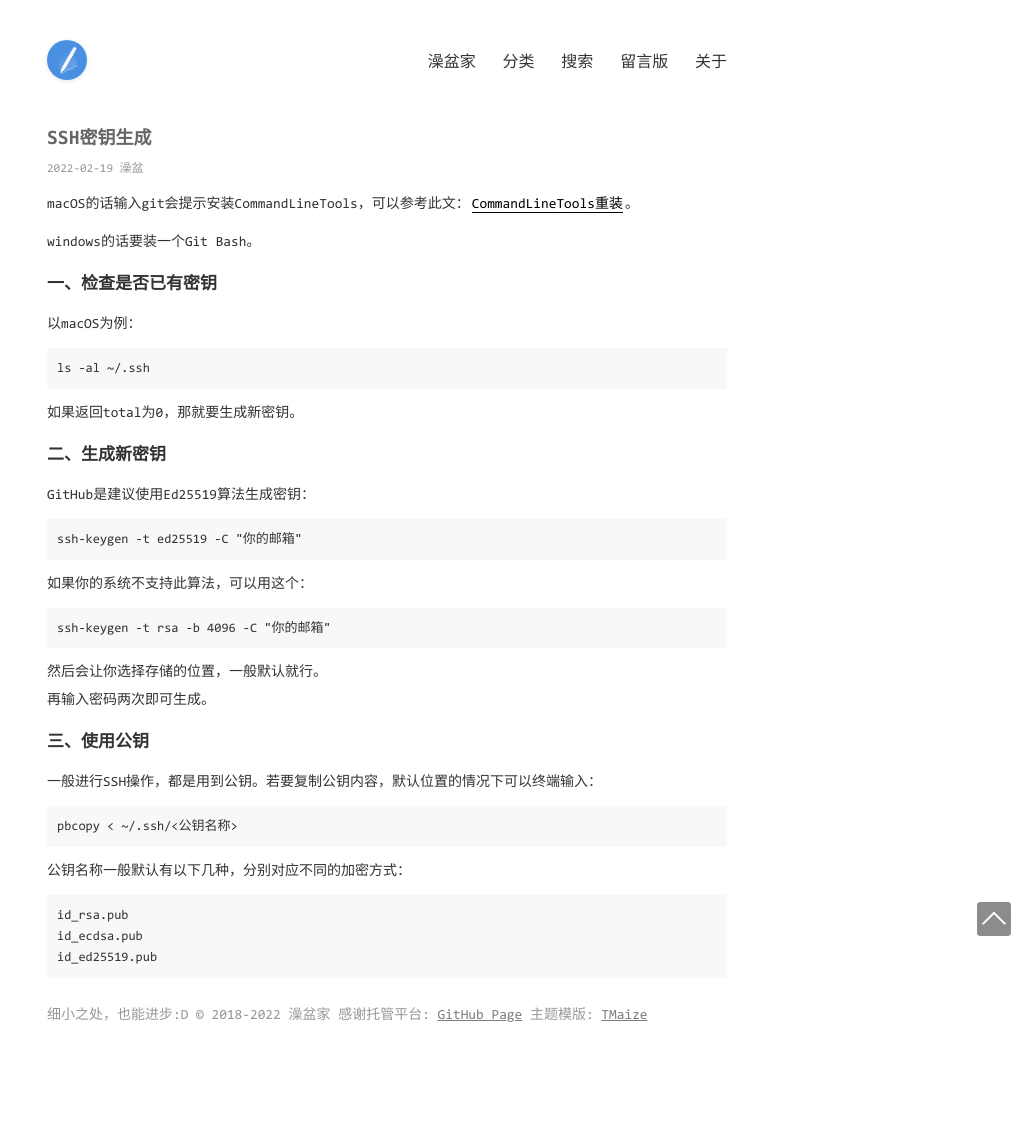
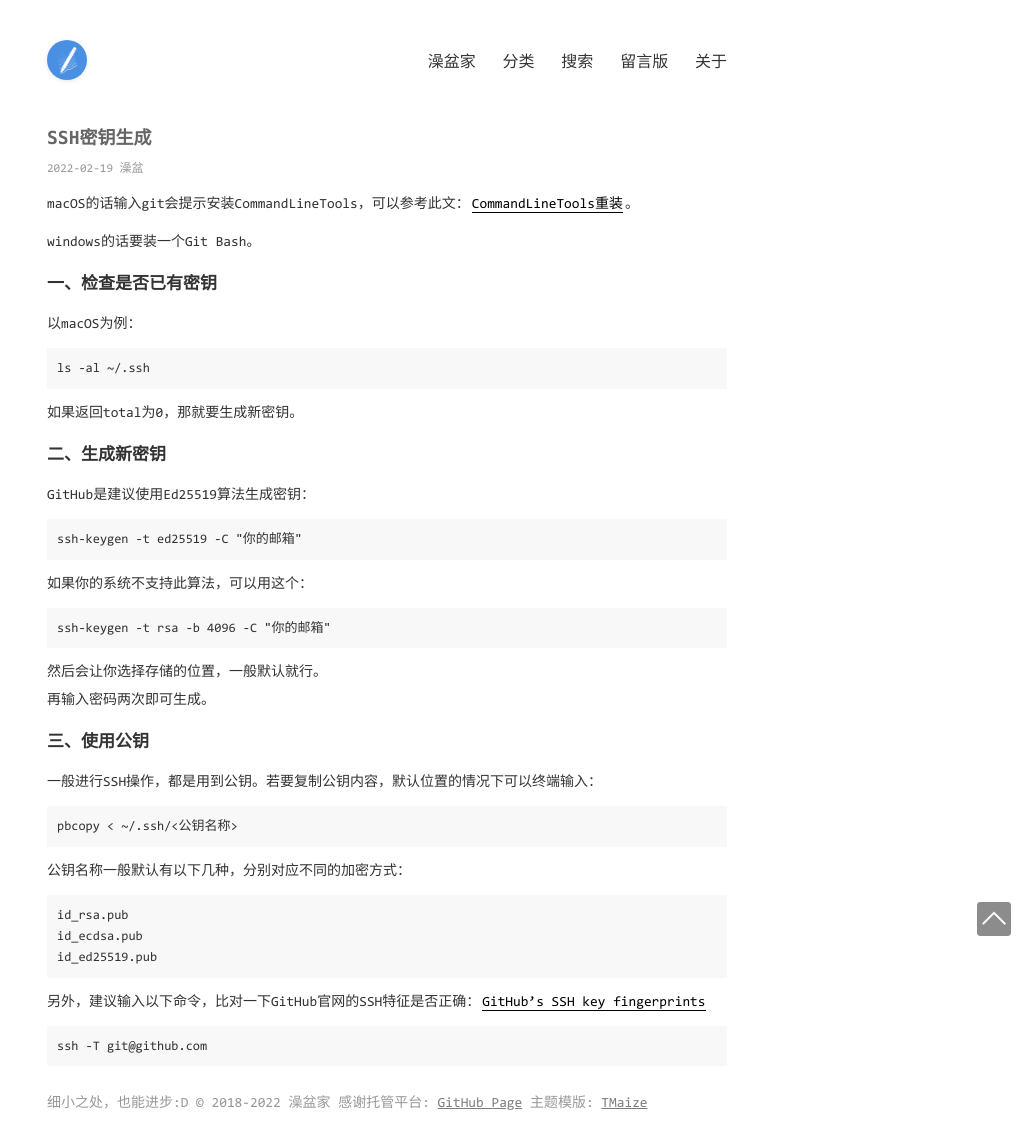
Before and after one commit to Zaopen/zaopen.github.io, a Jekyll site: the page built from _posts/2022-02-19-SSH密钥生成.md, in a window 1280 px wide. Shown: the whole page, without its empty margins (253-1280 px from the left). Built offline with Jekyll 4.4.1, drawn with Linux system fonts in a browser that asks for light colours; before the commit the page ends 1038 px from its top, so only the background shows below that.

Commit message:
fix post

````diff
--- a/_posts/2022-02-19-SSH密钥生成.md
+++ b/_posts/2022-02-19-SSH密钥生成.md
@@ -39,3 +39,8 @@ id_rsa.pub
 id_ecdsa.pub
 id_ed25519.pub
 ```
+另外，建议输入以下命令，比对一下GitHub官网的SSH特征是否正确：[GitHub's SSH key fingerprints](https://docs.github.com/en/authentication/keeping-your-account-and-data-secure/githubs-ssh-key-fingerprints)
+
+```
+ssh -T git@github.com
+```
````
